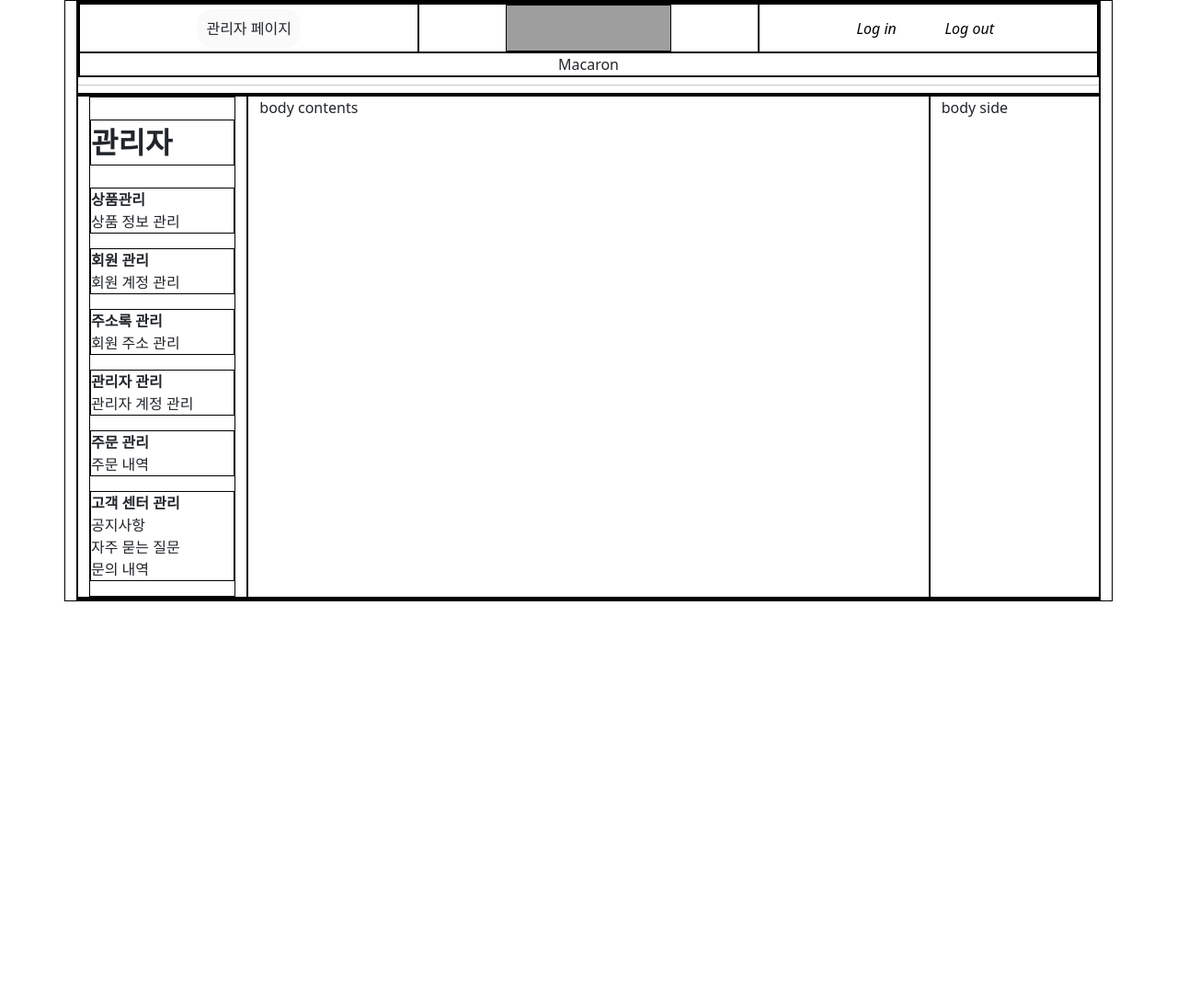
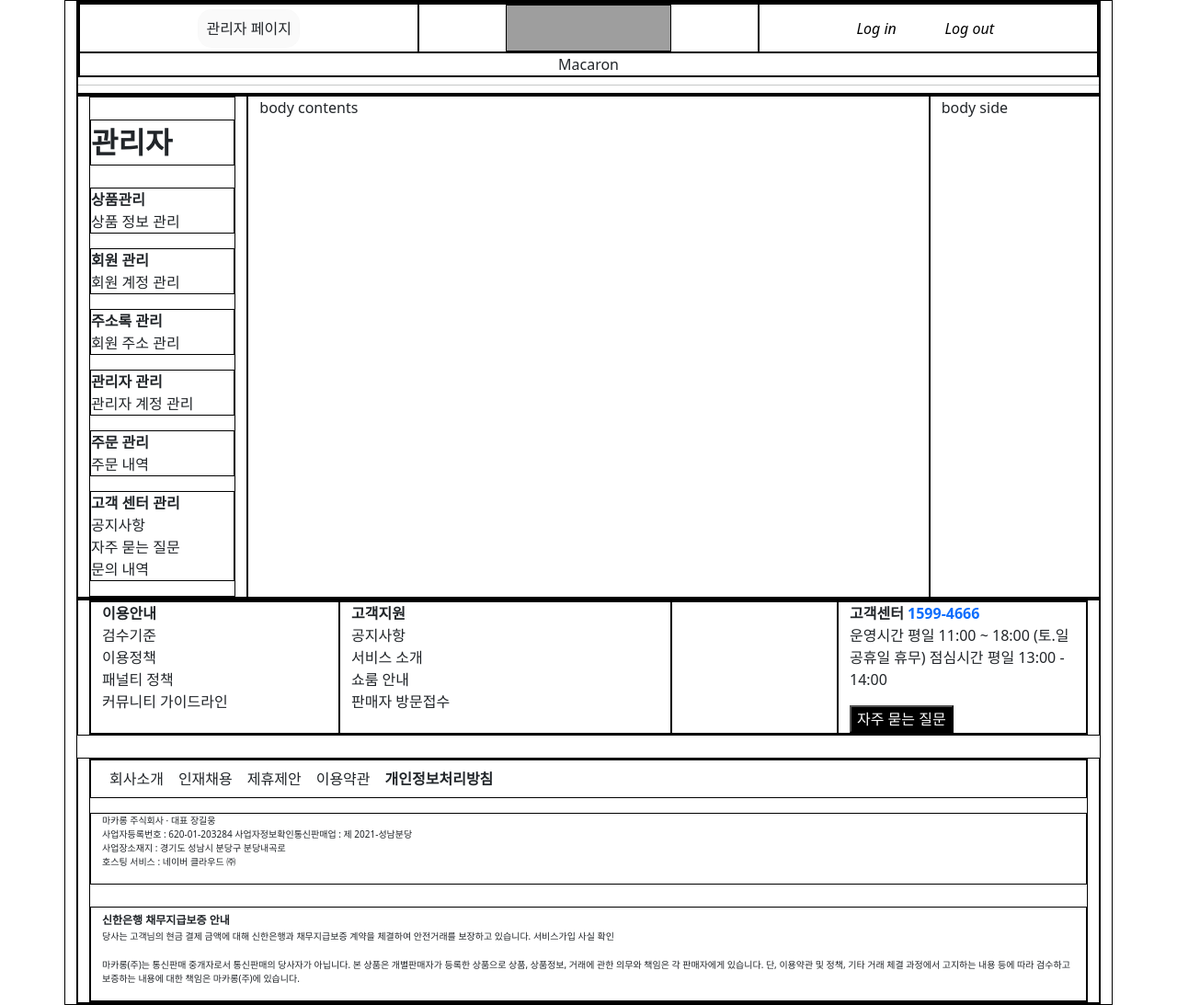
Before and after one commit to KH-IT-Warriors/semi, a Java web app: template src/main/webapp/WEB-INF/views/admin/product/register.jsp in a window 1280 px wide. Shown: the whole page at 92% size. Before the commit the page ends 654 px from the top, so only its background shows below. Run offline with Tomcat 11, a stand-in JSP engine, Linux system fonts and the light colour scheme; the template is opened without the code that fills it, so the values that code supplies are empty; grey boxes are pictures that could not be loaded.

Commit message:
view footer 구현

```diff
--- a/src/main/webapp/WEB-INF/views/component/footer.jsp
+++ b/src/main/webapp/WEB-INF/views/component/footer.jsp
@@ -1,2 +1,112 @@
 <%@ page language="java" contentType="text/html; charset=UTF-8"
-    pageEncoding="UTF-8"%>
+	pageEncoding="UTF-8"%>
+<style>
+div {
+	border: 1px solid black;
+}
+
+#title {
+	width: 100%;
+}
+
+ul {
+	list-style-type: none;
+}
+
+.term_list {
+	list-style-type: none;
+	padding: 0px;
+	margin: 0px;
+	float: left;
+}
+
+.term_item {
+	float: left;
+}
+
+.faq {
+	background-color: black;
+	color: white;
+}
+
+.small-font {
+	font-size: 10px;
+}
+
+.small-font2 {
+	font-size: 12px;
+}
+
+.service_area>ul>li {
+	color: rgba(34, 34, 34, .5);
+}
+</style>
+
+<div class="col-12 service_area mb-4">
+	<div class="row">
+		<div class="col-3">
+			<ul>
+				<li><strong>이용안내</strong></li>
+				<li><a href="" class="text-reset text-decoration-none">검수기준</a></li>
+				<li><a href="" class="text-reset text-decoration-none">이용정책</a></li>
+				<li><a href="" class="text-reset text-decoration-none">패널티
+						정책</a></li>
+				<li><a href="" class="text-reset text-decoration-none">커뮤니티
+						가이드라인</a></li>
+			</ul>
+		</div>
+		<div class="col-4">
+			<ul>
+				<li><strong>고객지원</strong></li>
+				<li><a href="" class="text-reset text-decoration-none">공지사항</a></li>
+				<li><a href="" class="text-reset text-decoration-none">서비스
+						소개</a></li>
+				<li><a href="" class="text-reset text-decoration-none">쇼룸
+						안내</a></li>
+				<li><a href="" class="text-reset text-decoration-none">판매자
+						방문접수</a></li>
+			</ul>
+		</div>
+		<div class="col-2"></div>
+		<div class="col-3">
+			<strong>고객센터 <a href="">1599-4666</a></strong>
+			<p>운영시간 평일 11:00 ~ 18:00 (토.일 공휴일 휴무) 점심시간 평일 13:00 - 14:00</p>
+			<button class="faq">자주 묻는 질문</button>
+		</div>
+	</div>
+</div>
+<div class="col-12 corporation_area">
+	<div class="row">
+		<div class="col-12 mb-3">
+			<ul class="term_list">
+				<li class="term_item m-2"><a href=""
+					class="text-reset text-decoration-none">회사소개</a></li>
+				<li class="term_item m-2"><a href=""
+					class="text-reset text-decoration-none">인재채용</a></li>
+				<li class="term_item m-2"><a href=""
+					class="text-reset text-decoration-none">제휴제안</a></li>
+				<li class="term_item m-2"><a href=""
+					class="text-reset text-decoration-none">이용약관</a></li>
+				<li class="term_item m-2"><a href=""
+					class="text-reset text-decoration-none"><strong>개인정보처리방침</strong></a></li>
+			</ul>
+		</div>
+		<div class="col-12 mb-4">
+			<p class="small-font">
+				마카롱 주식회사 · 대표 장길웅<br> 사업자등록번호 : 620-01-203284 사업자정보확인통신판매업 : 제
+				2021-성남분당<br> 사업장소재지 : 경기도 성남시 분당구 분당내곡로<br> 호스팅 서비스 : 네이버
+				클라우드 ㈜
+			</p>
+		</div>
+		<div class="col-12">
+			<strong class="small-font2">신한은행 채무지급보증 안내</strong>
+			<p class="small-font">
+				당사는 고객님의 현금 결제 금액에 대해 신한은행과 채무지급보증 계약을 체결하여 안전거래를 보장하고 있습니다. <a
+					href="" class="text-reset">서비스가입 사실 확인</a>
+			</p>
+			<p class="small-font">마카롱(주)는 통신판매 중개자로서 통신판매의 당사자가 아닙니다. 본 상품은
+				개별판매자가 등록한 상품으로 상품, 상품정보, 거래에 관한 의무와 책임은 각 판매자에게 있습니다. 단, 이용약관 및 정책,
+				기타 거래 체결 과정에서 고지하는 내용 등에 따라 검수하고 보증하는 내용에 대한 책임은 마카롱(주)에 있습니다.</p>
+		</div>
+	</div>
+</div>
```
